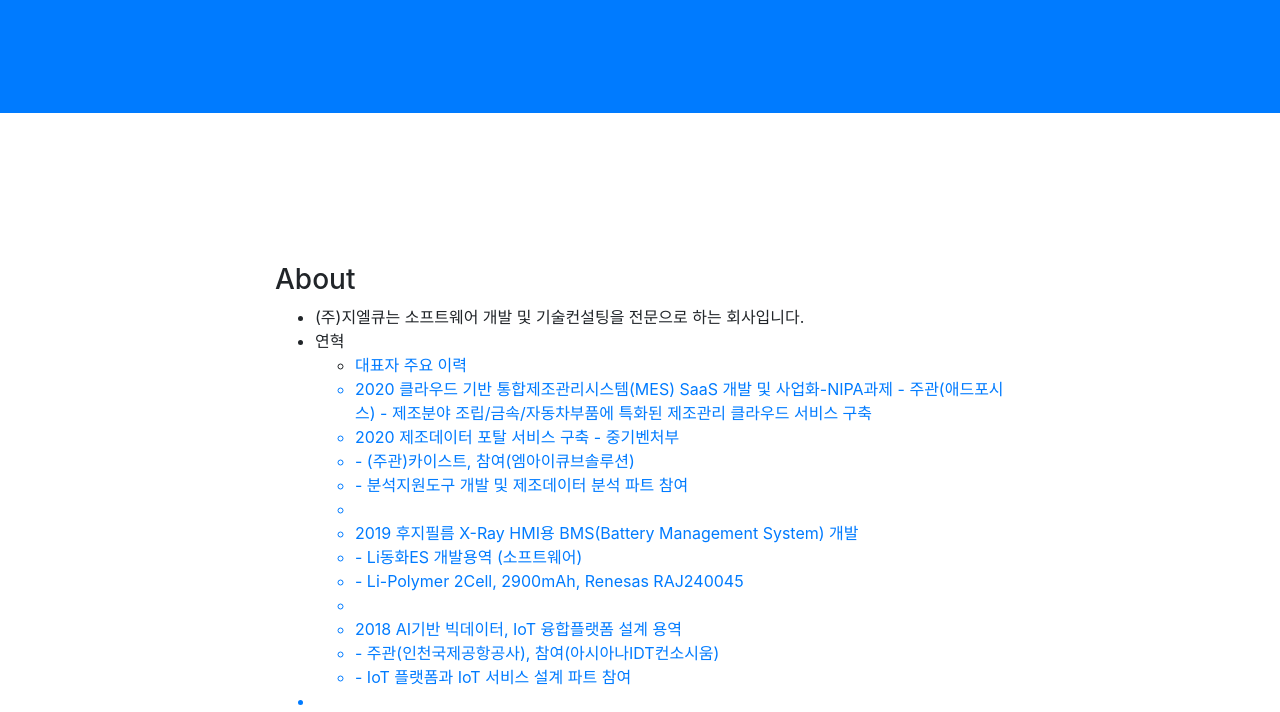
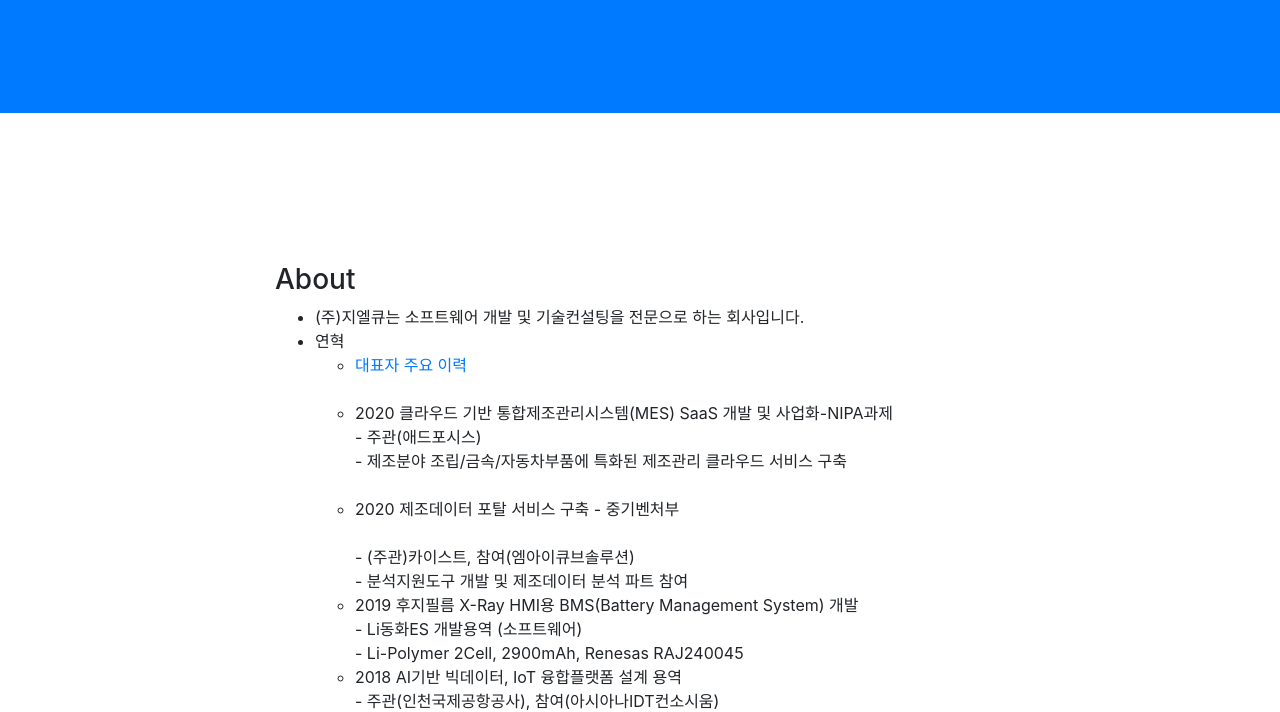
Before and after one commit to GLQKOREA/glqkorea.github.io, a website with bundled scripts: page index.html in a window 1280 px wide. Shown: the part 245-957 px from the top of the page. Built offline with nearby package versions, Linux system fonts and the light colour scheme.

Commit message:
Update index.html

```diff
--- a/index.html
+++ b/index.html
@@ -63,26 +63,27 @@
             <li> 연혁 </li>
             <!-- <p class="lead"> ---- </p>  -->
             <ul>
-              <li> <a href="http://ljs9643.github.io"> 대표자 주요 이력 </li>
+              <li> <a href="http://ljs9643.github.io"> 대표자 주요 이력 </a> </li>
+              <br>
+              <li> 2020 클라우드 기반 통합제조관리시스템(MES) SaaS 개발 및 사업화-NIPA과제
+              <br>   - 주관(애드포시스)
+              <br>   - 제조분야 조립/금속/자동차부품에 특화된 제조관리 클라우드 서비스 구축
+              </li>
+              <br>
+              <li> 2020 제조데이터 포탈 서비스 구축 - 중기벤처부  </li>
+              <br>   - (주관)카이스트, 참여(엠아이큐브솔루션) </li>
+              <br>   - 분석지원도구 개발 및 제조데이터 분석 파트 참여 </li>
+              </li>
 
-              <li> 2020 클라우드 기반 통합제조관리시스템(MES) SaaS 개발 및 사업화-NIPA과제
-                   - 주관(애드포시스)
-                   - 제조분야 조립/금속/자동차부품에 특화된 제조관리 클라우드 서비스 구축
-               </li>
+              <li> 2019 후지필름 X-Ray HMI용 BMS(Battery Management System) 개발
+              <br>   - Li동화ES 개발용역 (소프트웨어)
+              <br>   - Li-Polymer 2Cell, 2900mAh, Renesas RAJ240045
+              </li>
 
-              <li> 2020 제조데이터 포탈 서비스 구축 - 중기벤처부  </li>
-              <li>   - (주관)카이스트, 참여(엠아이큐브솔루션) </li>
-              <li>   - 분석지원도구 개발 및 제조데이터 분석 파트 참여 </li>
-              <li> </li>
-
-              <li> 2019 후지필름 X-Ray HMI용 BMS(Battery Management System) 개발  </li>
-              <li>   - Li동화ES 개발용역 (소프트웨어) </li>
-              <li>   - Li-Polymer 2Cell, 2900mAh, Renesas RAJ240045 </li>
-              <li> </li>
-
-              <li> 2018 AI기반 빅데이터, IoT 융합플랫폼 설계 용역 </li>
-              <li>   - 주관(인천국제공항공사), 참여(아시아나IDT컨소시움)  </li>
-              <li>   - IoT 플랫폼과 IoT 서비스 설계 파트 참여 </li>
+              <li> 2018 AI기반 빅데이터, IoT 융합플랫폼 설계 용역
+              <br>   - 주관(인천국제공항공사), 참여(아시아나IDT컨소시움)
+              <br>   - IoT 플랫폼과 IoT 서비스 설계 파트 참여
+              </li>
             </ul>
 
             <li> </li>
```
